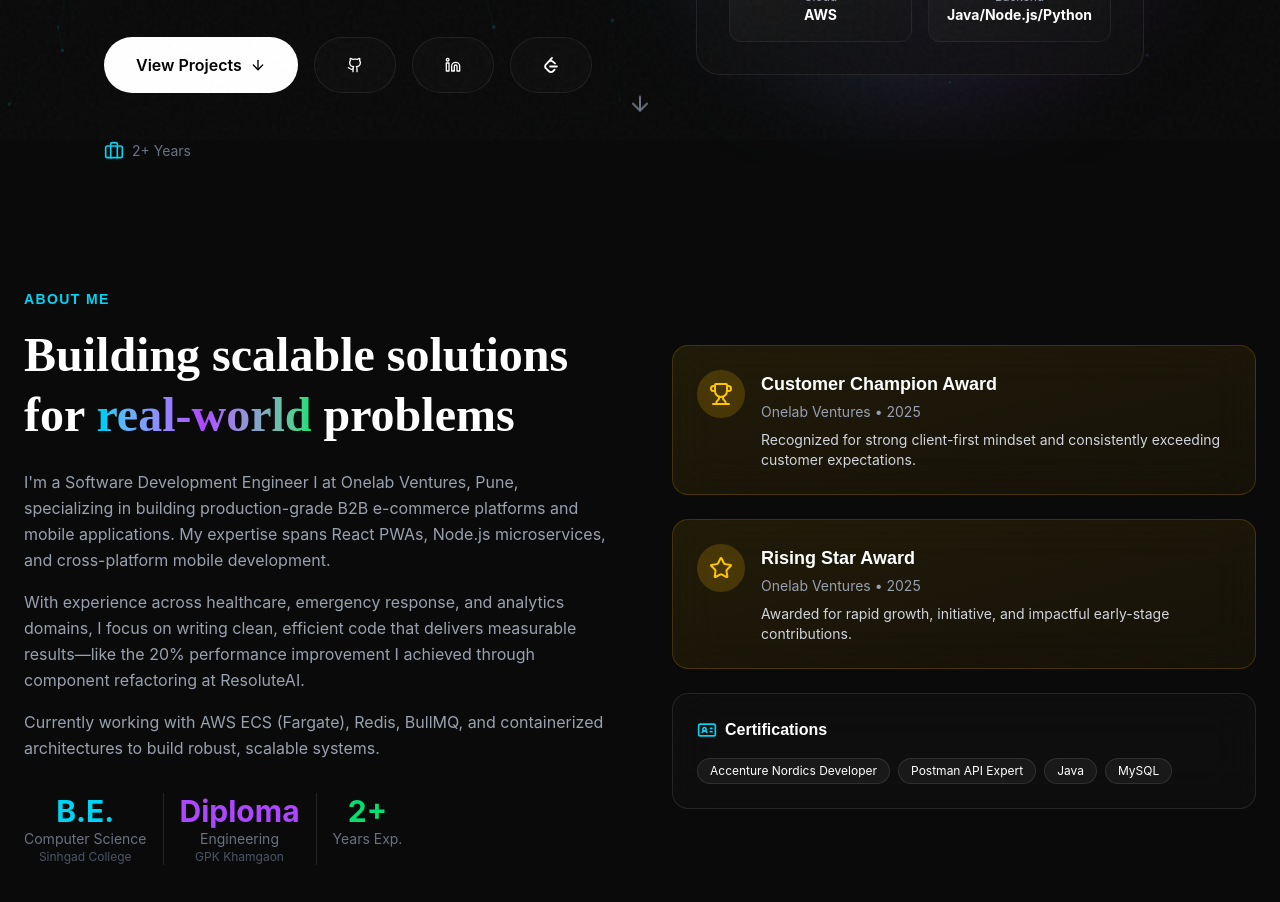
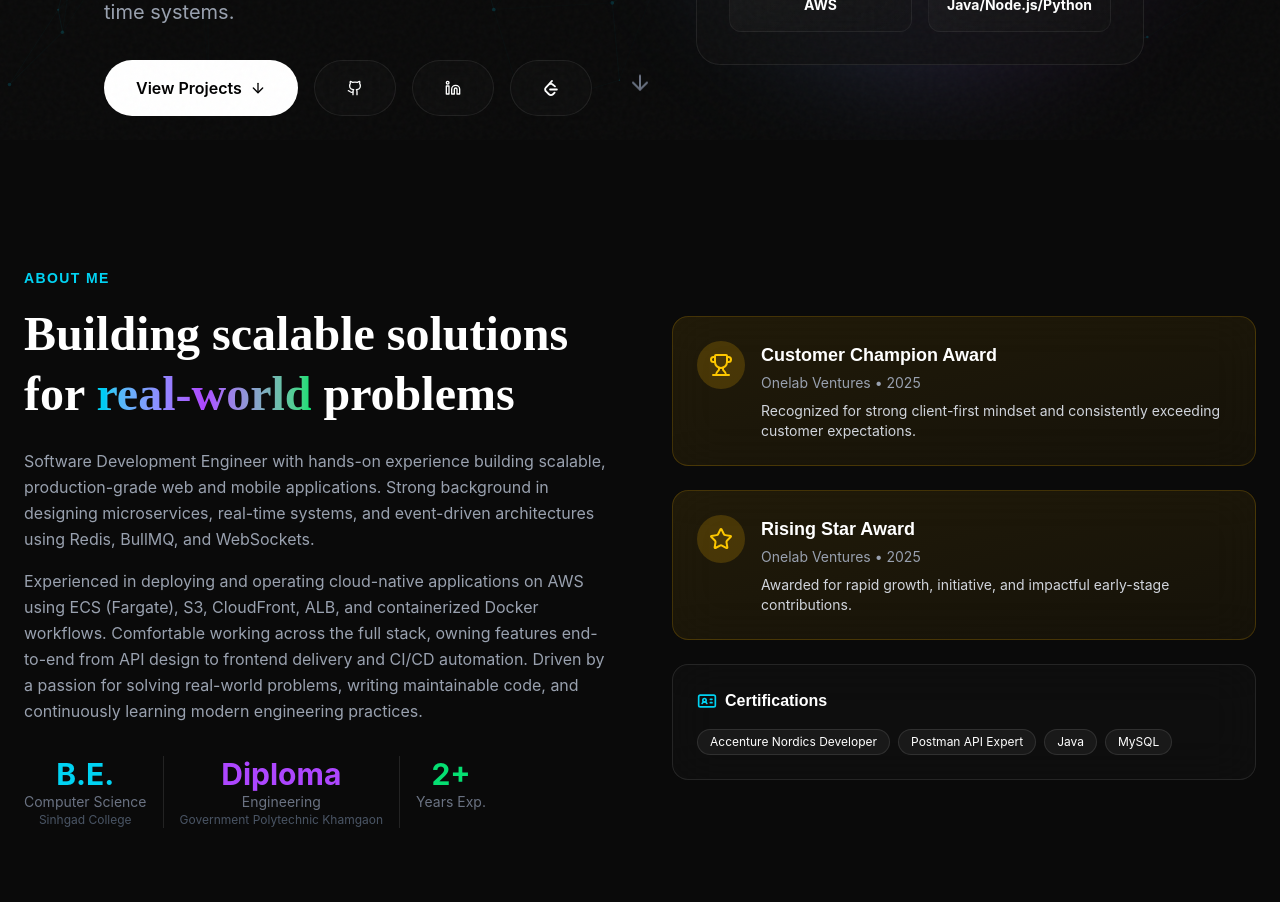
Before and after one commit to ShubhamRaut280/Portfolio, a React (Vite) app: page / in a window 1280 px wide. Shown: the part 660-1562 px from the top of the page. Built offline with nearby package versions, Linux system fonts and the light colour scheme.

Commit message:
updated content on about section

```diff
--- a/src/components/About.tsx
+++ b/src/components/About.tsx
@@ -45,14 +45,11 @@
             </h3>
             <div className="space-y-4 text-gray-400 leading-relaxed">
               <p>
-                I'm a Software Development Engineer I at Onelab Ventures, Pune, specializing in building production-grade B2B e-commerce platforms and mobile applications. My expertise spans React PWAs, Node.js microservices, and cross-platform mobile development.
-              </p>
-              <p>
-                With experience across healthcare, emergency response, and analytics domains, I focus on writing clean, efficient code that delivers measurable results—like the 20% performance improvement I achieved through component refactoring at ResoluteAI.
-              </p>
-              <p>
-                Currently working with AWS ECS (Fargate), Redis, BullMQ, and containerized architectures to build robust, scalable systems.
-              </p>
+                Software Development Engineer with hands-on experience building scalable, production-grade web and mobile applications.
+                Strong background in designing microservices, real-time systems, and event-driven architectures using Redis, BullMQ, and WebSockets.              </p>              <p>
+                Experienced in deploying and operating cloud-native applications on AWS using ECS (Fargate), S3, CloudFront, ALB, and containerized Docker workflows.
+                Comfortable working across the full stack, owning features end-to-end from API design to frontend delivery and CI/CD automation.
+                Driven by a passion for solving real-world problems, writing maintainable code, and continuously learning modern engineering practices.              </p>
             </div>
 
             <div className="flex gap-4 mt-8">
@@ -65,7 +62,7 @@
               <div className="text-center">
                 <div className="text-3xl font-bold text-purple-500">Diploma</div>
                 <div className="text-sm text-gray-500">Engineering</div>
-                <div className="text-xs text-gray-600">GPK Khamgaon</div>
+                <div className="text-xs text-gray-600">Government Polytechnic Khamgaon</div>
               </div>
               <div className="w-px bg-white/10" />
               <div className="text-center">
--- a/src/components/Hero.tsx
+++ b/src/components/Hero.tsx
@@ -106,12 +106,6 @@
             </a>
           </div>
 
-          <div className="flex gap-6 pt-4 text-gray-500">
-            <div className="flex items-center gap-2">
-              <Briefcase className="w-5 h-5 text-cyan-400" />
-              <span className="text-sm">2+ Years</span>
-            </div>
-          </div>
         </div>
 
         <div className="space-y-8 relative hidden md:block">
```
